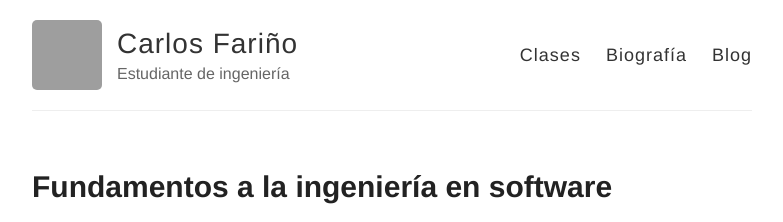
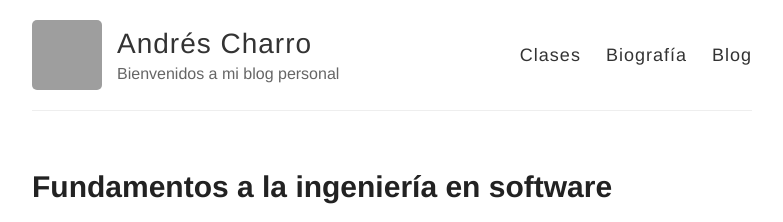
Before and after one commit to andrescharro22/Carlos-F007.github.io, a Jekyll site: the page built from index.html, in a window 1280 px wide and 900 px high. Shown: the top 222 px of the window, without its empty margins (248-1031 px from the left). Built offline with Jekyll 4.4.1, drawn with Linux system fonts in a browser that asks for light colours; grey boxes are pictures that could not be loaded.

Commit message:
Update _config.yml

```diff
--- a/_config.yml
+++ b/_config.yml
@@ -3,13 +3,13 @@
 #
 
 # Name of your site (displayed in the header)
-name: Carlos Fariño
+name: Andrés Charro
 
 # Short bio or description (displayed in the header)
-description: Estudiante de ingeniería
+description: Bienvenidos a mi blog personal
 
 # URL of your avatar or profile pic (you could use your GitHub profile pic)
-avatar: https://avatars1.githubusercontent.com/u/57641665?s=460&v=4
+avatar: https://avatars2.githubusercontent.com/u/69555572?s=460&u=fac2429a795877b5b543694d24b7867803590cee&v=4
 #
 # Flags below are optional
 #
@@ -18,15 +18,15 @@ avatar: https://avatars1.githubusercontent.com/u/57641665?s=460&v=4
 footer-links:
   dribbble:
   email: carlos.farinir@ug.edu.ec
-  facebook: josue.farino.5
+  facebook: andres.charro.54
   flickr:
-  github: Carlos-F007
-  instagram:
+  github: miguelcharro
+  instagram: andres_charro
   linkedin:
-  pinterest:
+  pinterest: andreschb00
   rss: # just type anything here for a working RSS icon
   twitter:
-  stackoverflow: /users/12568632/josué-fariño
+  stackoverflow: /users/14102050/andrés-charro
   youtube: # channel/<your_long_string> or user/<user-name>
   googleplus: # anything in your profile username that comes after plus.google.com/
 
```
